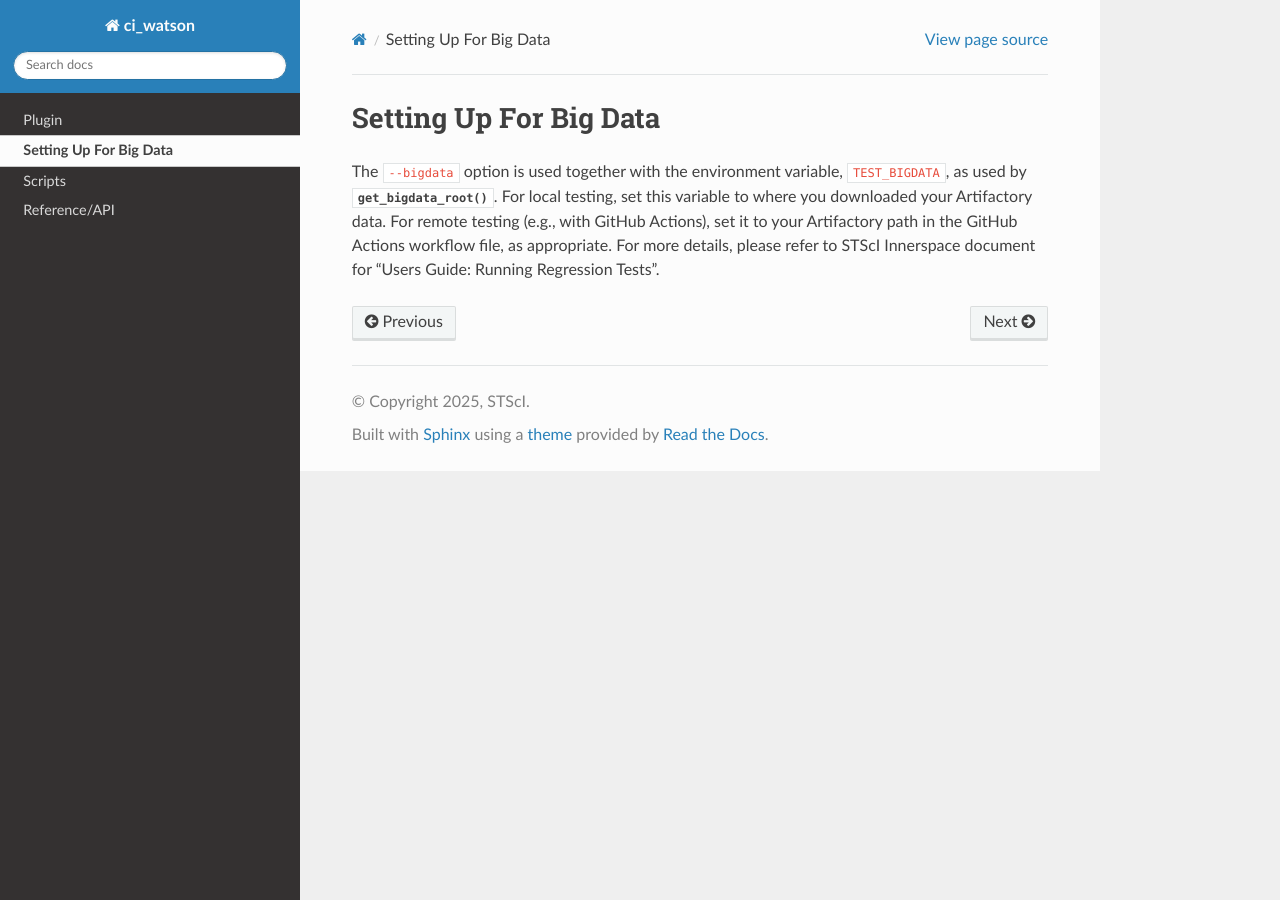
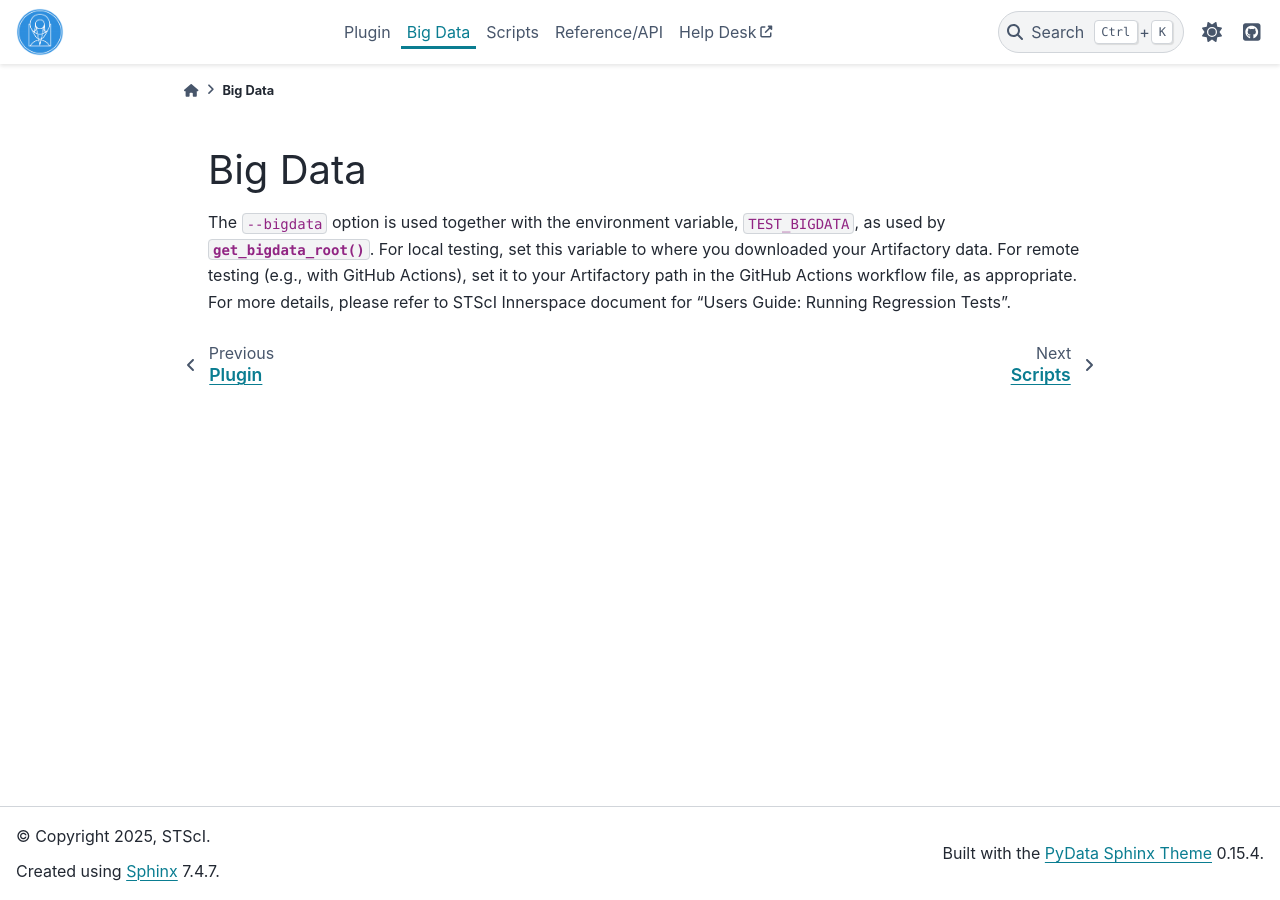
Before and after one commit to spacetelescope/ci_watson, a Sphinx documentation site: the page built from docs/source/bigdata.rst, in a window 1280 px wide. Built offline with Sphinx 7.4.7 and the PyData theme 0.15.4, drawn with Linux system fonts in a browser that asks for light colours; formulas are drawn with MathJax 3; the version number could not be read and is left out.

Commit message:
DOC: Unleash pydata-sphinx-theme

```diff
--- a/CHANGES.rst
+++ b/CHANGES.rst
@@ -2,6 +2,8 @@
 ==================
 
 - Add ``resource_tracker`` and ``log_tracked_resources`` fixtures. [#74]
+- Add new ``--version`` and ``--dlpath`` options for
+  ``okify_regtests`` CLI. [#84]
 
 0.8.0 (2024-12-09)
 ==================
--- /dev/null
+++ b/docs/source/_static/ci_watson.css
@@ -0,0 +1,14 @@
+/* Main page overview cards */
+
+.sd-card .sd-card-img-top {
+  height: 52px;
+  width: 52px;
+  margin-left: auto;
+  margin-right: auto;
+  margin-top: 10px;
+}
+
+/* Dark theme tweaking */
+html[data-theme=dark] .sd-card img[src*='.svg'] {
+    filter: invert(0.82) brightness(0.8) contrast(1.2);
+}
--- a/docs/source/bigdata.rst
+++ b/docs/source/bigdata.rst
@@ -1,7 +1,7 @@
 .. _bigdata_setup:
 
-Setting Up For Big Data
-=======================
+Big Data
+========
 
 The ``--bigdata`` option is used together with the environment variable,
 ``TEST_BIGDATA``, as used by
--- a/docs/source/conf.py
+++ b/docs/source/conf.py
@@ -31,7 +31,9 @@ extensions = ['sphinx.ext.autodoc',
               'numpydoc',
               'sphinx.ext.intersphinx',
               'sphinx.ext.imgmath',
-              'sphinx.ext.viewcode']
+              'sphinx.ext.viewcode',
+              "sphinx_design",
+              "sphinx_copybutton"]
 numpydoc_show_class_members = False
 
 # Add any paths that contain templates here, relative to this directory.
@@ -57,6 +59,7 @@ author = 'STScI'
 release = ci_watson.__version__
 # The short X.Y version.
 version = '.'.join(release.split('.')[:2])
+dev = "dev" in release
 
 # List of patterns, relative to source directory, that match files and
 # directories to ignore when looking for source files.
@@ -69,25 +72,56 @@ pygments_style = 'sphinx'
 # If true, `todo` and `todoList` produce output, else they produce nothing.
 todo_include_todos = False
 
+suppress_warnings = ['design.grid', ]
 
 # -- Options for HTML output ----------------------------------------------
 
 # The theme to use for HTML and HTML Help pages.  See the documentation for
 # a list of builtin themes.
 #
-html_theme = 'sphinx_rtd_theme'
+html_theme = 'pydata_sphinx_theme'
 
 # Theme options are theme-specific and customize the look and feel of a theme
 # further.  For a list of options available for each theme, see the
 # documentation.
 #
-# html_theme_options = {}
+html_theme_options = {
+    "collapse_navigation": True,
+    "icon_links": [],
+    "navigation_depth": 2,
+    "show_nav_level": 2,
+    "use_edit_page_button": False,
+    "github_url": "https://github.com/spacetelescope/ci_watson",
+    "external_links": [
+        {"name": "Help Desk", "url": "http://jwsthelp.stsci.edu/"},
+    ],
+    # https://github.com/pydata/pydata-sphinx-theme/issues/1492
+    "navigation_with_keys": False,
+}
+
+html_context = {
+    "default_mode": "light",
+    "to_be_indexed": ["stable", "latest"],
+    "is_development": dev,
+    "github_user": "spacetelescope",
+    "github_repo": "ci_watson",
+    "github_version": "main",
+    "doc_path": "docs",
+}
+
+# Hide primary sidebar
+html_sidebars = {
+  "**": []
+}
+
+html_copy_source = False
 
 # Add any paths that contain custom static files (such as style sheets) here,
 # relative to this directory. They are copied after the builtin static files,
 # so a file named "default.css" will overwrite the builtin "default.css".
 html_static_path = ['_static']
-
+html_css_files = ["ci_watson.css"]
+html_logo = "_static/stsci_logo.png"
 
 # -- Options for HTMLHelp output ------------------------------------------
 
--- a/pyproject.toml
+++ b/pyproject.toml
@@ -48,7 +48,9 @@ test = [
 ]
 docs = [
     "numpydoc",
-    "sphinx_rtd_theme>1.2.0",
+    "pydata-sphinx-theme",
+    "sphinx_design",
+    "sphinx-copybutton",
     "sphinx-automodapi",
 ]
 
```
Also changed, not shown: docs/source/index.rst (+44 -5 lines), docs/source/_static/stsci_logo.png (added).
